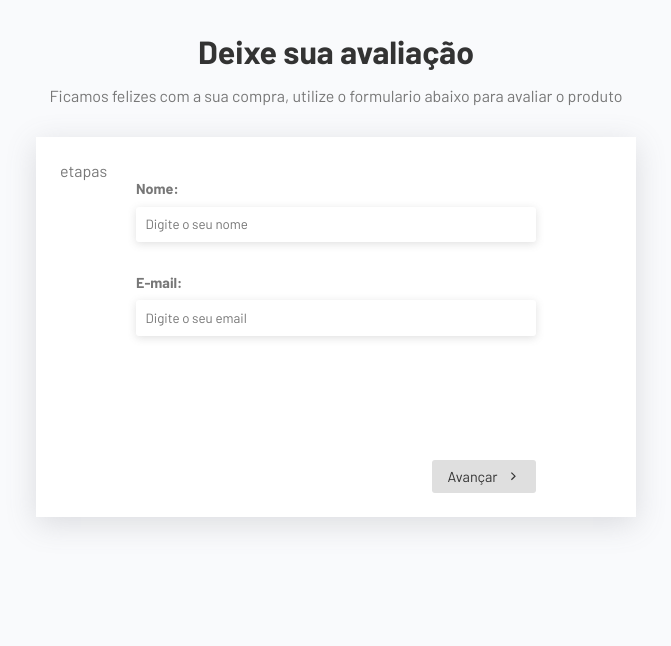
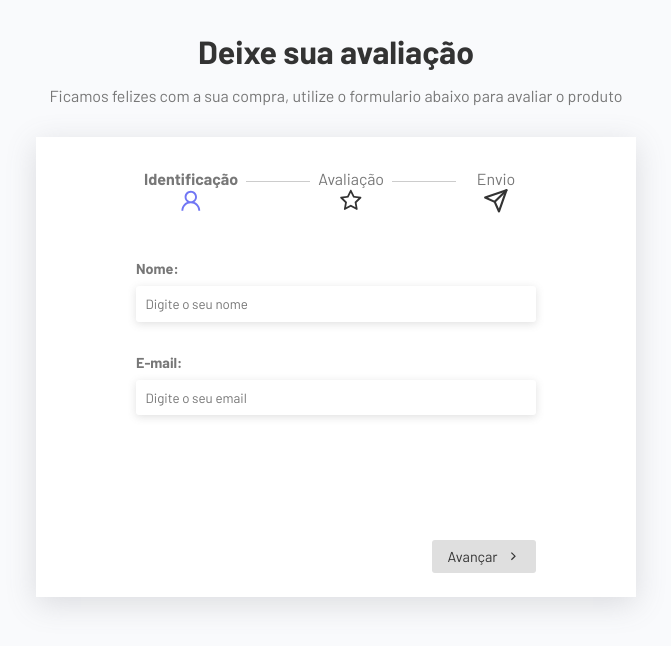
Before and after one commit to m4rcosmatos/multistep_form_react, a React (Vite) app: page / in a window 1280 px wide. Shown: the top 646 px of the page, without its empty margins (304-975 px from the left). Built offline with nearby package versions, Linux system fonts and the light colour scheme.

Commit message:
Componentes de exibiçao de estagios

```diff
--- a/src/App.jsx
+++ b/src/App.jsx
@@ -4,6 +4,7 @@
 import UserForm from "./components/UserForm";
 import ReviewForm from "./components/ReviewForm";
 import Thanks from "./components/Thanks";
+import Steps from "./components/Steps";
 
 // Hooks
 import { useForm } from "./hooks/useForm";
@@ -26,7 +27,7 @@
         </p>
       </div>
       <div className="form-container">
-        <p>etapas</p>
+        <Steps currentStep={currentStep} />
         <form onSubmit={(e) => changeStep(currentStep + 1, e)}>
           <div className="inputs-container">{currentComponent}</div>
           <div className="actions">
--- /dev/null
+++ b/src/components/Steps.css
@@ -0,0 +1,39 @@
+.steps {
+  display: flex;
+  gap: 4rem;
+  justify-content: center;
+  align-items: center;
+  max-width: 400px;
+  margin: 0 auto;
+  position: relative;
+  margin-bottom: 2rem;
+}
+
+.steps::after {
+  content: "";
+  width: 388px;
+  border-bottom: 1px solid #ccc;
+  position: absolute;
+  top: 20px;
+}
+
+.step {
+  text-align: center;
+  background-color: #fff;
+  z-index: 1;
+  width: 120px;
+  padding: 0.5rem;
+}
+
+.step svg {
+  font-size: 1.6rem;
+  margin-bottom: 0.2rem;
+}
+
+.active {
+  font-weight: bold;
+}
+
+.active > svg {
+  fill: #7076f4;
+}
--- /dev/null
+++ b/src/components/Steps.jsx
@@ -0,0 +1,25 @@
+import { AiOutlineUser, AiOutlineStar } from "react-icons/ai";
+import { FiSend } from "react-icons/fi";
+
+import "./Steps.css";
+
+const Steps = ({ currentStep }) => {
+  return (
+    <div className="steps">
+      <div className="step active">
+        <p>Identificação</p>
+        <AiOutlineUser />
+      </div>
+      <div className={`step ${currentStep >= 1 ? "active" : ""}`}>
+        <p>Avaliação</p>
+        <AiOutlineStar />
+      </div>
+      <div className={`step ${currentStep >= 2 ? "active" : ""}`}>
+        <p>Envio</p>
+        <FiSend />
+      </div>
+    </div>
+  );
+};
+
+export default Steps;
```
